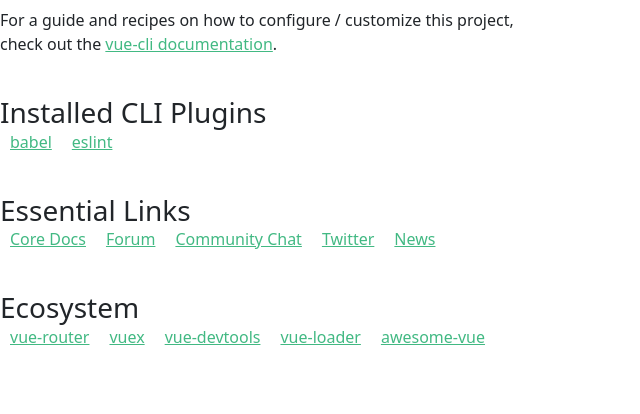
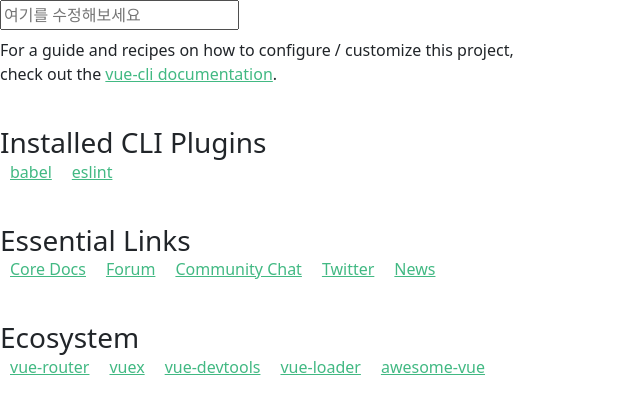
Before and after one commit to SOHEELEE408/boardVue, a Vue app in the folder src/frontend/: page /hello in a window 1280 px wide. Shown: the top 414 px of the page, without its empty margins (0-640 px from the left). Built offline with nearby package versions, Linux system fonts and the light colour scheme.

Commit message:
데이터 바인딩 관련 예체 페이지 추가

```diff
--- a/src/frontend/src/components/HelloWorld.vue
+++ b/src/frontend/src/components/HelloWorld.vue
@@ -1,5 +1,6 @@
 <template>
   <div class="hello">
+    <input v-model="msg" placeholder="여기를 수정해보세요" />
     <h1>{{ msg }}</h1>
     <p>
       For a guide and recipes on how to configure / customize this project,<br>
@@ -33,8 +34,10 @@
 <script>
 export default {
   name: 'HelloWorld',
-  props: {
-    msg: String
+  data(){
+    return{
+      msg: ''
+    }
   }
 }
 </script>
```
Also changed, not shown: 1 other file (tests, documents, lock files or other folders).
